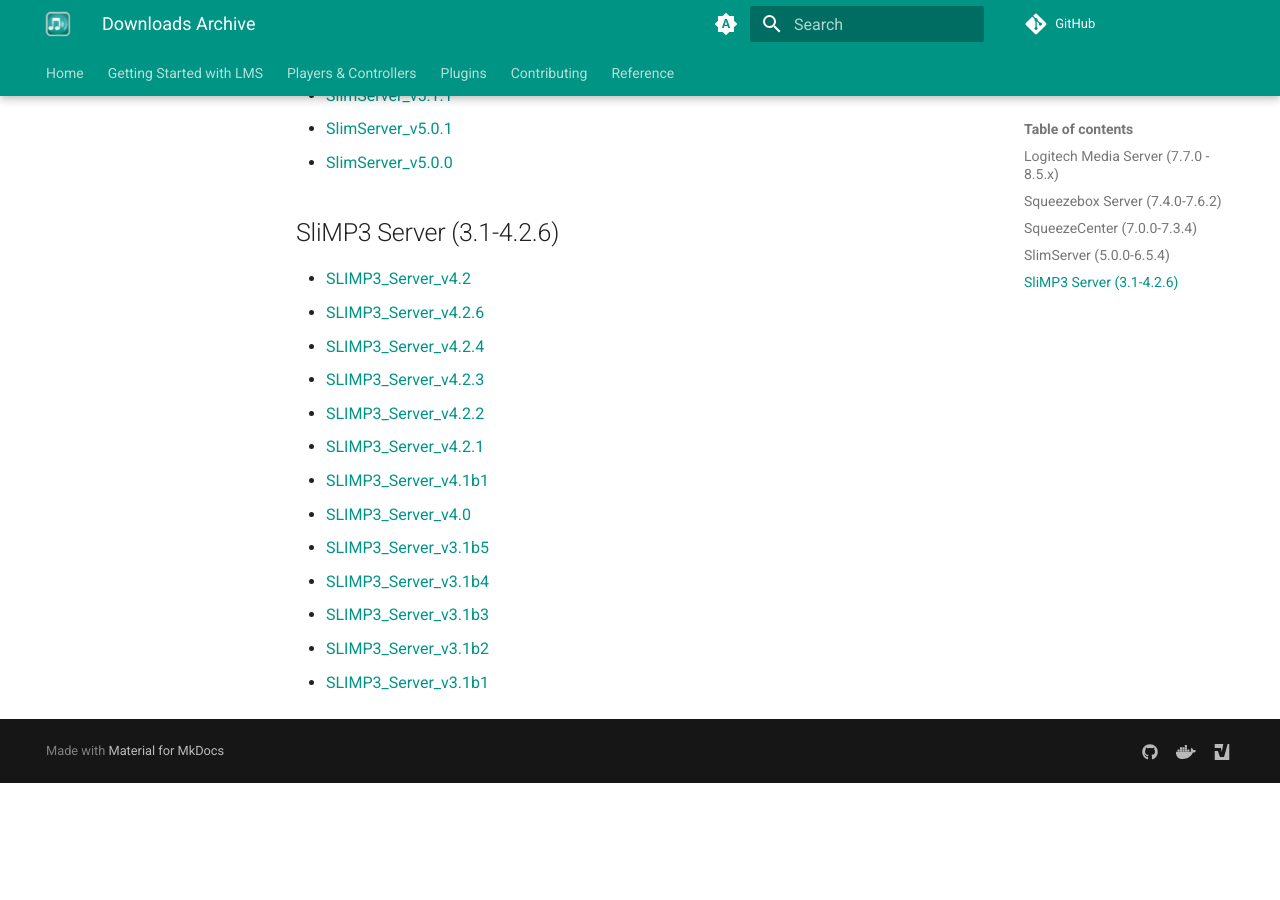
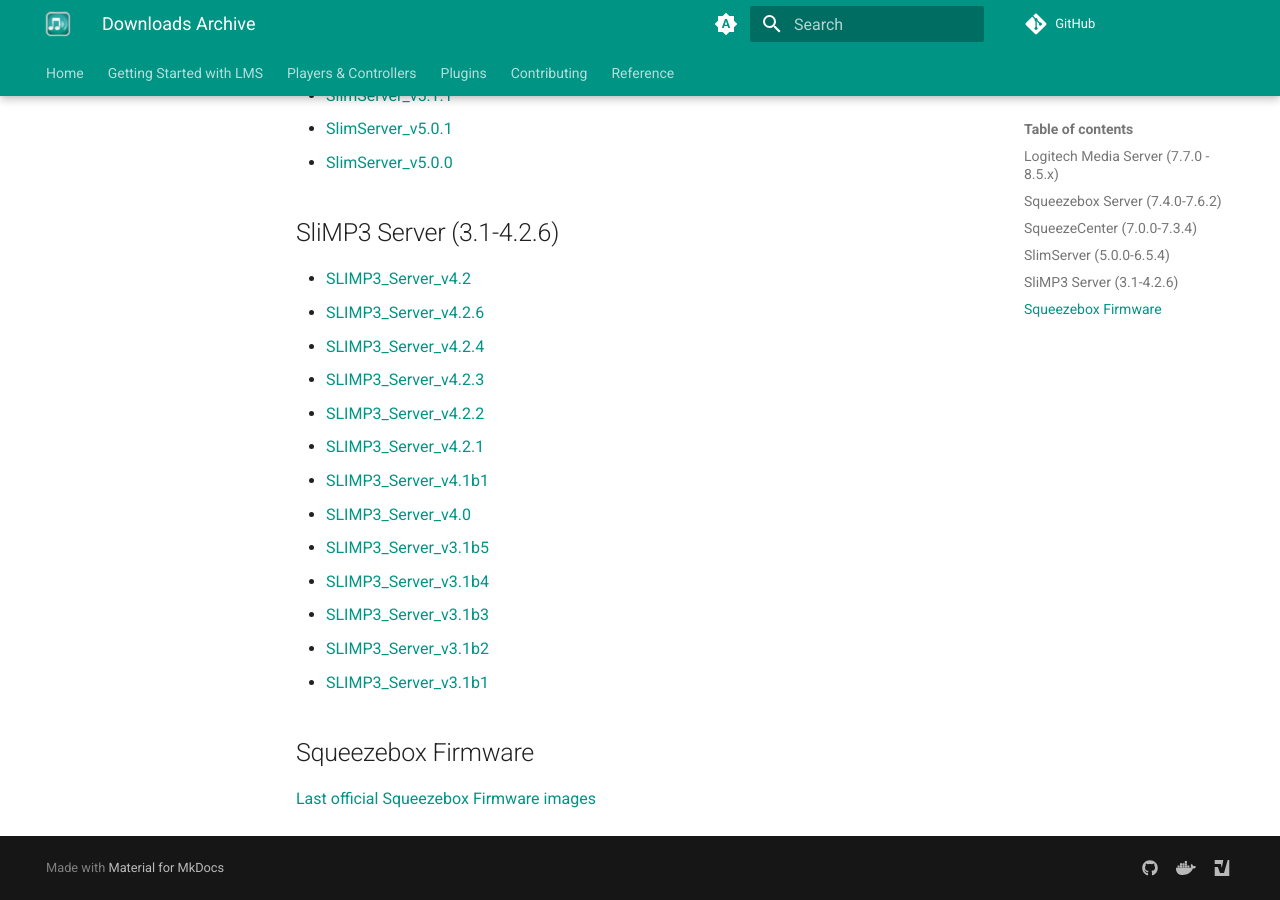
Before and after one commit to LMS-Community/lms-community.github.io, an MkDocs documentation site: the page built from docs/downloads/archive.md, in a window 1280 px wide and 900 px high, scrolled down 3037 px. Built offline with MkDocs 1.6.1 and Material for MkDocs 9.7.7, drawn with Linux system fonts in a browser that asks for light colours; a script that is not in the unit is left out; plug-ins that fetch from the network failed and are left out; comment, search, counter and statistics services are not loaded; before the commit the page ends 3820 px from its top, so only the background shows below that.

Commit message:
Add link to firmware, remove file icons.

```diff
--- a/docs/downloads/archive.md
+++ b/docs/downloads/archive.md
@@ -110,3 +110,7 @@
 * [SLIMP3_Server_v3.1b3](https://archive.lms-community.org/SLIMP3_Server_v3.1b3)
 * [SLIMP3_Server_v3.1b2](https://archive.lms-community.org/SLIMP3_Server_v3.1b2)
 * [SLIMP3_Server_v3.1b1](https://archive.lms-community.org/SLIMP3_Server_v3.1b1)
+
+## Squeezebox Firmware
+
+[Last official Squeezebox Firmware images](http://archive.lms-community.org/update/firmware/8.5.1/)
```
Also changed, not shown: docs/assets/os/bin.png (deleted), docs/assets/os/deb.png (deleted), docs/assets/os/dmg.png (deleted), docs/assets/os/exe.png (deleted), docs/assets/os/mac.png (deleted), docs/assets/os/pkg.png (deleted), docs/assets/os/rpm.png (deleted), docs/assets/os/tar.png (deleted), docs/assets/os/zip.png (deleted).
